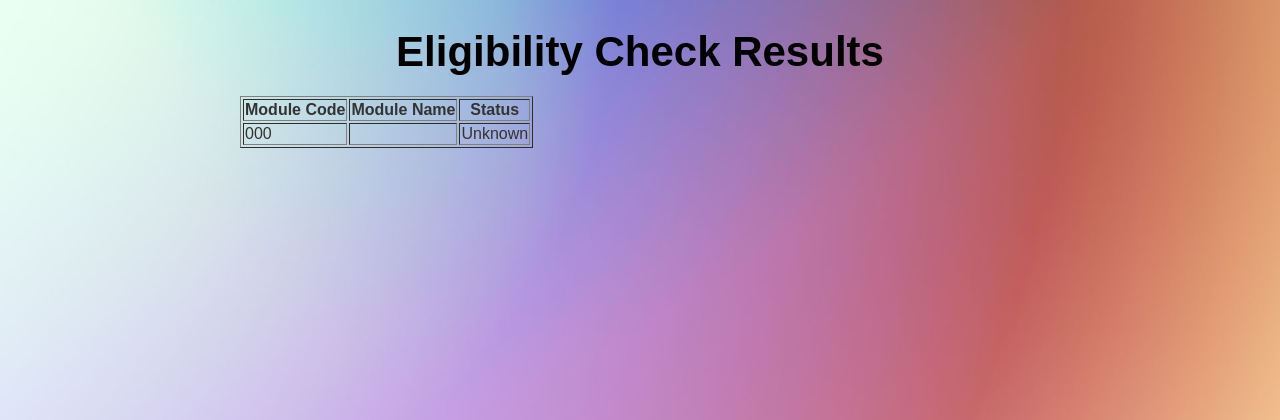
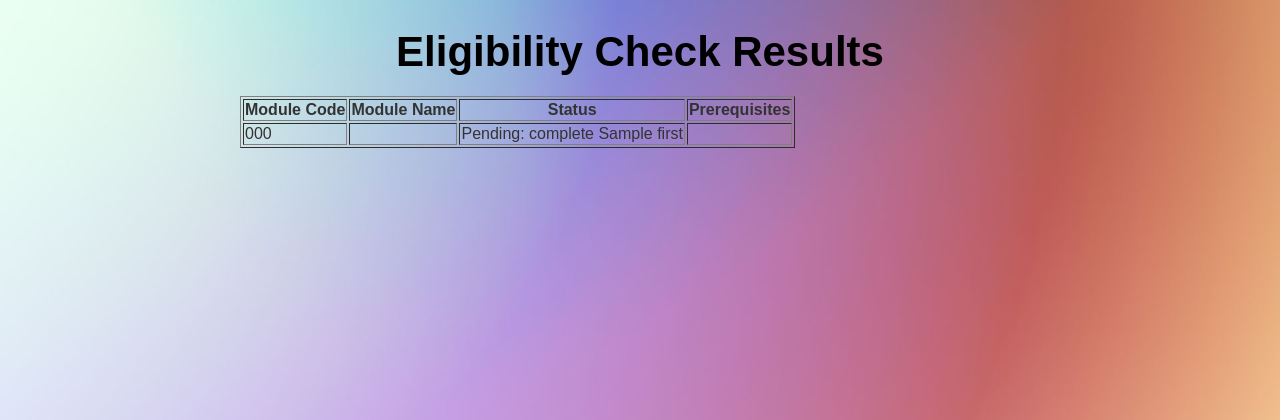
Before and after one commit to VeronikaShevc/module-picker, a FastAPI app: template templates/check.html in a window 1280 px wide. Shown: the top 420 px of the page. Run offline with FastAPI, Linux system fonts and the light colour scheme; the template is opened without the code that fills it: most values are stand-ins (such as "Sample title", 1, 10 or a date in 2020).

Commit message:
show missing prerequisite and full prereq text in results table

```diff
--- a/templates/check.html
+++ b/templates/check.html
@@ -12,6 +12,7 @@
                 <th>Module Code</th>
                 <th>Module Name</th>
                 <th>Status</th>
+                <th>Prerequisites</th>
             </tr>
         </thead>
         <tbody>
@@ -26,10 +27,13 @@
                         Not Eligible
                     {% elif status=="unclear" %}
                         Unclear
+                    {% elif status=="pending" %}
+                        Pending: complete {{ pending_info[code] | join(", ") }} first
                     {% else %}
                         Unknown
                     {% endif %}
                 </td>
+                <td>{{modules[code].prerequisites}}</td>
             </tr>
             {% endfor %}
         </tbody>
```
